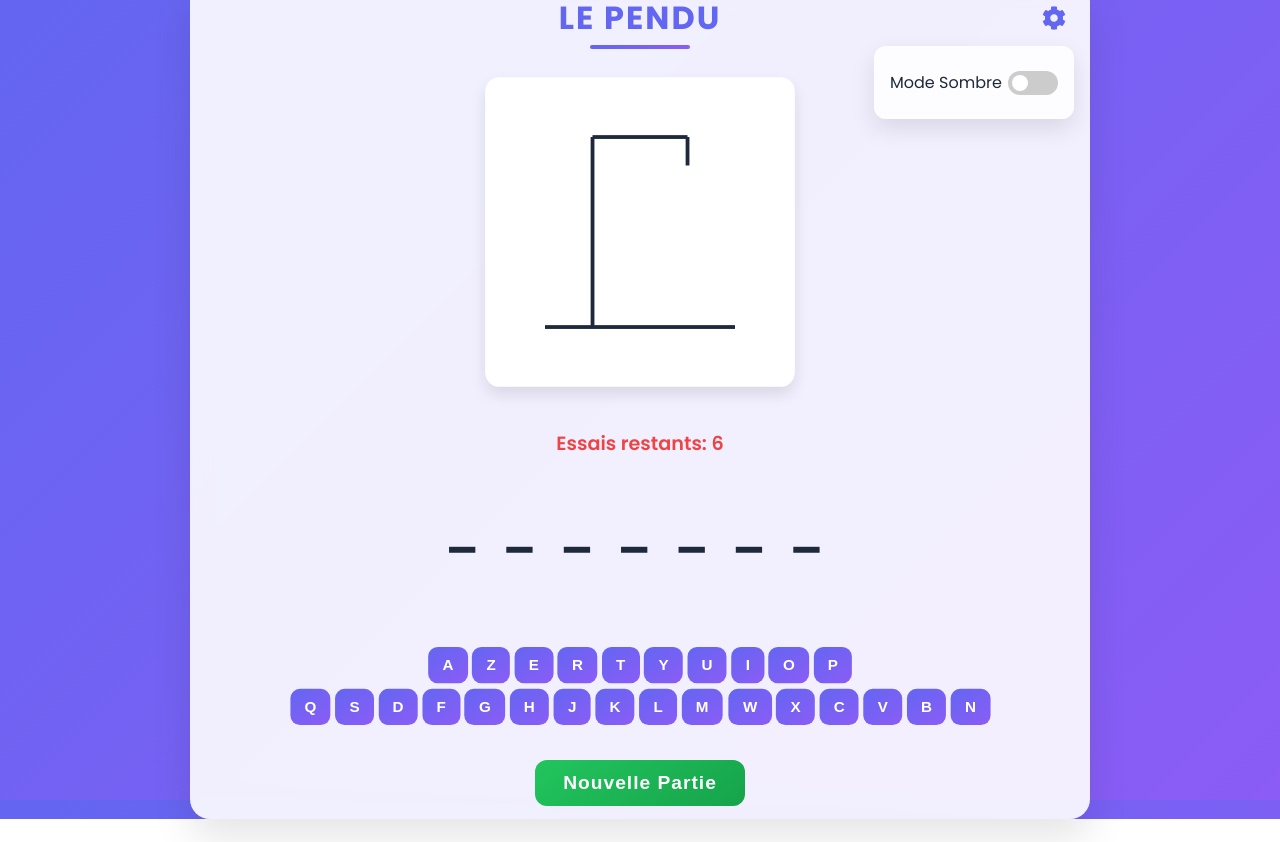
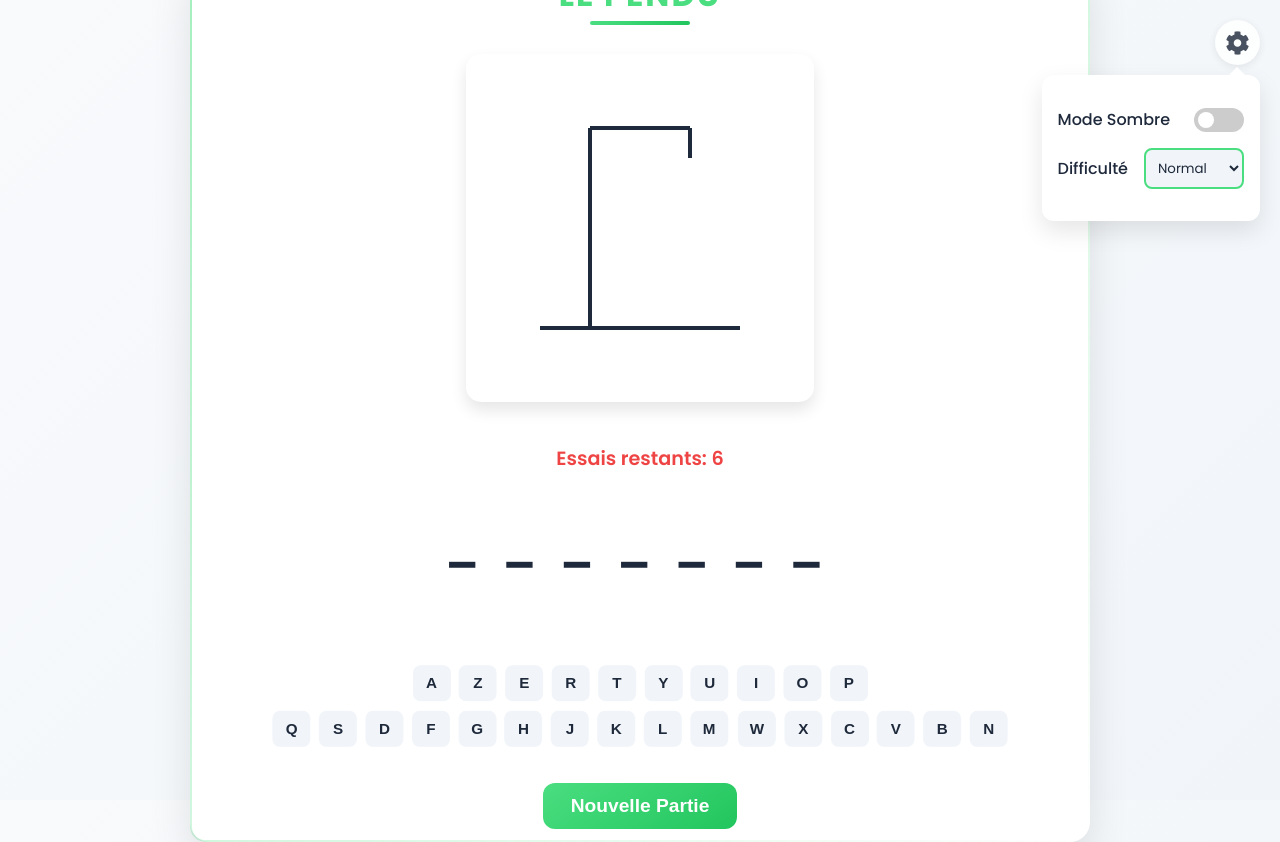
Before and after one commit to Rekiiel/Pendu, a plain HTML site: page index.html in a window 1280 px wide. Both pictures are taken after a click on the button "Paramètres". Before the commit the page ends 819 px from the top, so only its background shows below. Drawn offline with Linux system fonts and the light colour scheme.

Commit message:
Ajout de la difficulté et amélioration du design

```diff
--- a/index.html
+++ b/index.html
@@ -11,21 +11,29 @@
     <link rel="stylesheet" href="https://cdnjs.cloudflare.com/ajax/libs/font-awesome/5.15.3/css/all.min.css" />
 </head>
 <body>
-    <div class="container">
     <div class="settings-container">
         <button id="settings-btn" aria-label="Paramètres">
             <i class="fas fa-cog"></i>
         </button>
-            <div class="settings-menu hidden">
+        <div class="settings-menu" id="settings-menu" style="display: none;">
             <div class="settings-item">
-                    <span>Mode Sombre</span>
+                <label class="switch-label">Mode Sombre</label>
                 <label class="switch">
                     <input type="checkbox" id="darkmode-toggle">
                     <span class="slider round"></span>
                 </label>
             </div>
+            <div class="settings-item">
+                <label class="switch-label">Difficulté</label>
+                <select id="difficulty-select" class="difficulty-select">
+                    <option value="easy">Facile</option>
+                    <option value="normal" selected>Normal</option>
+                    <option value="hard">Difficile</option>
+                </select>
             </div>
         </div>
+    </div>
+    <div class="container">
         <h1>LE PENDU</h1>
         <div class="game-container">
             <div class="hangman-drawing">
--- a/script.js
+++ b/script.js
@@ -84,50 +84,79 @@ class HangmanGame {
         this.newGameBtn = document.getElementById('new-game-btn');
         this.keyboard = document.querySelectorAll('.keyboard button');
 
-        // Initialisation des éléments de paramètres
+        this.difficulty = localStorage.getItem('difficulty') || 'normal';
+        this.maxTries = this.getMaxTriesByDifficulty();
+
         this.initializeSettings();
 
-        this.maxAttempts = 6;
         this.setupEventListeners();
         this.startNewGame();
     }
 
+    getMaxTriesByDifficulty() {
+        switch(this.difficulty) {
+            case 'easy': return 8;
+            case 'hard': return 4;
+            default: return 6; // normal
+        }
+    }
+
     initializeSettings() {
-        this.settingsBtn = document.getElementById('settings-btn');
-        this.settingsMenu = document.querySelector('.settings-menu');
-        this.darkModeToggle = document.getElementById('darkmode-toggle');
+        // Dark mode initialization
+        const darkModeToggle = document.getElementById('darkmode-toggle');
+        const isDarkMode = localStorage.getItem('darkMode') === 'true';
+        document.documentElement.setAttribute('data-theme', isDarkMode ? 'dark' : 'light');
+        darkModeToggle.checked = isDarkMode;
 
-        if (this.settingsBtn) {
-            this.settingsBtn.addEventListener('click', (e) => {
-                e.stopPropagation();
-                this.settingsMenu.classList.toggle('hidden');
-            });
-        }
+        darkModeToggle.addEventListener('change', () => {
+            document.documentElement.setAttribute('data-theme', darkModeToggle.checked ? 'dark' : 'light');
+            localStorage.setItem('darkMode', darkModeToggle.checked);
+        });
 
+        // Difficulty initialization
+        const difficultySelect = document.getElementById('difficulty-select');
+        difficultySelect.value = this.difficulty;
+
+        difficultySelect.addEventListener('change', () => {
+            this.difficulty = difficultySelect.value;
+            localStorage.setItem('difficulty', this.difficulty);
+            this.maxTries = this.getMaxTriesByDifficulty();
+            this.resetGame();
+        });
+
+        // Settings menu toggle
+        const settingsBtn = document.getElementById('settings-btn');
+        const settingsMenu = document.getElementById('settings-menu');
+
+        settingsBtn.addEventListener('click', (e) => {
+            e.stopPropagation(); // Empêche la propagation du clic
+            const isHidden = settingsMenu.style.display === 'none';
+            settingsMenu.style.display = isHidden ? 'block' : 'none';
+        });
+
+        // Click outside to close settings
         document.addEventListener('click', (e) => {
-            if (this.settingsMenu && !this.settingsMenu.contains(e.target) && !this.settingsBtn.contains(e.target)) {
-                this.settingsMenu.classList.add('hidden');
+            if (!settingsMenu.contains(e.target) && !settingsBtn.contains(e.target)) {
+                settingsMenu.style.display = 'none';
             }
         });
+    }
 
-        if (this.darkModeToggle) {
-            this.darkModeToggle.addEventListener('change', () => {
-                if (this.darkModeToggle.checked) {
-                    document.documentElement.setAttribute('data-theme', 'dark');
-                    localStorage.setItem('theme', 'dark');
-                } else {
-                    document.documentElement.removeAttribute('data-theme');
-                    localStorage.setItem('theme', 'light');
-                }
-            });
+    resetGame() {
+        // Reset game state with new difficulty
+        this.remainingAttempts = this.maxTries;
+        this.gameOver = false;
+        this.guessedLetters = new Set();
+        this.word = words[Math.floor(Math.random() * words.length)];
+        this.updateDisplay();
+        this.clearCanvas();
+        this.drawGallows();
 
-            // Charger le thème sauvegardé
-            const savedTheme = localStorage.getItem('theme');
-            if (savedTheme === 'dark') {
-                this.darkModeToggle.checked = true;
-                document.documentElement.setAttribute('data-theme', 'dark');
-            }
-        }
+        // Reset keyboard
+        this.keyboard.forEach(button => {
+            button.disabled = false;
+            button.classList.remove('correct', 'wrong');
+        });
     }
 
     setupEventListeners() {
@@ -147,7 +176,7 @@ class HangmanGame {
     startNewGame() {
         this.word = words[Math.floor(Math.random() * words.length)];
         this.guessedLetters = new Set();
-        this.remainingAttempts = this.maxAttempts;
+        this.remainingAttempts = this.maxTries;
         this.gameOver = false;
 
         this.keyboard.forEach(button => {
@@ -192,7 +221,7 @@ class HangmanGame {
         } else {
             if (button) button.classList.add('wrong');
             this.remainingAttempts--;
-            this.drawHangman(this.maxAttempts - this.remainingAttempts);
+            this.drawHangman(this.maxTries - this.remainingAttempts);
         }
 
         if (button) button.disabled = true;
--- a/styles.css
+++ b/styles.css
@@ -1,17 +1,29 @@
 :root {
-    --primary-color: #6366f1;
-    --secondary-color: #8b5cf6;
+    --primary-color: #4ade80;
+    --secondary-color: #22c55e;
     --success-color: #22c55e;
     --error-color: #ef4444;
     --text-color: #1e293b;
-    --bg-color: #f8fafc;
-    --card-bg: rgba(255, 255, 255, 0.9);
+    --bg-color: #ffffff;
+    --card-bg: #ffffff;
+    --keyboard-bg: #f1f5f9;
+    --keyboard-text: #1e293b;
+    --keyboard-hover: #e2e8f0;
+    --gradient-start: #f8fafc;
+    --gradient-end: #f1f5f9;
+    --shadow-color: rgba(0, 0, 0, 0.1);
 }
 
 [data-theme="dark"] {
     --text-color: #f8fafc;
-    --bg-color: #1e293b;
-    --card-bg: rgba(30, 41, 59, 0.9);
+    --bg-color: #020617;
+    --card-bg: #1e293b;
+    --keyboard-bg: #334155;
+    --keyboard-text: #f8fafc;
+    --keyboard-hover: #475569;
+    --gradient-start: #020617;
+    --gradient-end: #0f172a;
+    --shadow-color: rgba(0, 0, 0, 0.3);
 }
 
 * {
@@ -22,7 +34,7 @@
 
 body {
     font-family: 'Poppins', sans-serif;
-    background: linear-gradient(135deg, #6366f1 0%, #8b5cf6 100%);
+    background: linear-gradient(135deg, var(--gradient-start) 0%, var(--gradient-end) 100%);
     height: 100vh;
     display: flex;
     justify-content: center;
@@ -38,7 +50,7 @@ body {
     background: var(--card-bg);
     padding: 0.8rem;
     border-radius: 20px;
-    box-shadow: 0 20px 40px rgba(0, 0, 0, 0.1);
+    box-shadow: 0 20px 40px var(--shadow-color);
     backdrop-filter: blur(10px);
     animation: fadeIn 0.5s ease-out;
 }
@@ -86,17 +98,42 @@ h1::after {
 }
 
 .hangman-drawing {
-    background: white;
-    padding: 0.8rem;
+    background: var(--card-bg);
+    padding: 1.5rem;
     border-radius: 15px;
-    box-shadow: 0 8px 16px rgba(0, 0, 0, 0.1);
-    margin: 0.5rem 0;
-    transform: scale(0.95);
+    box-shadow: 0 8px 16px var(--shadow-color);
+    margin: 1rem 0;
+    transition: all 0.3s ease;
+}
+
+.hangman-drawing canvas {
+    max-width: 100%;
+    height: auto;
+    stroke: var(--text-color);
+    stroke-width: 4;
+    stroke-linecap: round;
+    stroke-linejoin: round;
+    transition: all 0.3s ease;
 }
 
 .hangman-drawing:hover {
     transform: translateY(-5px);
-    box-shadow: 0 12px 24px rgba(0, 0, 0, 0.15);
+    box-shadow: 0 12px 24px var(--shadow-color);
+}
+
+.hangman-drawing::before {
+    content: '';
+    position: absolute;
+    inset: 0;
+    border-radius: 15px;
+    padding: 2px;
+    background: linear-gradient(135deg, var(--primary-color), transparent);
+    -webkit-mask: linear-gradient(#fff 0 0) content-box, linear-gradient(#fff 0 0);
+    mask: linear-gradient(#fff 0 0) content-box, linear-gradient(#fff 0 0);
+    -webkit-mask-composite: xor;
+    mask-composite: exclude;
+    pointer-events: none;
+    opacity: 0.5;
 }
 
 .word-container {
@@ -168,6 +205,33 @@ h1::after {
     transform: scale(0.95);
 }
 
+.keyboard button {
+    background: var(--keyboard-bg);
+    color: var(--keyboard-text);
+    border: none;
+    border-radius: 8px;
+    padding: 10px;
+    margin: 2px;
+    cursor: pointer;
+    transition: all 0.3s ease;
+    font-weight: 600;
+    min-width: 40px;
+}
+
+.keyboard button:hover:not(:disabled) {
+    background: linear-gradient(145deg, var(--primary-color), var(--secondary-color));
+    color: var(--bg-color);
+    transform: translateY(-2px);
+    box-shadow: 0 4px 12px var(--shadow-color);
+}
+
+.keyboard button:disabled {
+    background: var(--keyboard-bg);
+    opacity: 0.5;
+    cursor: not-allowed;
+    transform: none;
+}
+
 .keyboard-row {
     display: flex;
     justify-content: center;
@@ -221,17 +285,22 @@ button:disabled {
 }
 
 #new-game-btn {
+    background: linear-gradient(145deg, var(--primary-color), var(--secondary-color));
+    color: var(--bg-color);
+    border: none;
     padding: 12px 28px;
+    border-radius: 12px;
     font-size: 1.2em;
-    background: linear-gradient(145deg, var(--success-color), #16a34a);
-    border-radius: 12px;
+    cursor: pointer;
+    transition: all 0.3s ease;
     margin-top: 1.2rem;
-    letter-spacing: 1px;
+    font-weight: 600;
 }
 
 #new-game-btn:hover {
-    background: linear-gradient(145deg, #16a34a, #15803d);
-    transform: translateY(-3px) scale(1.02);
+    transform: translateY(-2px);
+    box-shadow: 0 6px 20px var(--shadow-color);
+    opacity: 0.95;
 }
 
 #essais-restants {
@@ -257,56 +326,105 @@ button:disabled {
 }
 
 .settings-container {
+    position: fixed;
+    top: 20px;
+    right: 20px;
+    z-index: 1000;
+}
+
+.settings-menu {
     position: absolute;
-    top: 1rem;
-    right: 1rem;
+    top: 100%;
+    right: 0;
+    background: var(--card-bg);
+    border-radius: 12px;
+    padding: 1rem;
+    box-shadow: 0 10px 25px var(--shadow-color);
+    min-width: 200px;
     z-index: 1000;
+    transition: all 0.3s ease;
+    margin-top: 10px;
+    backdrop-filter: blur(10px);
 }
 
 #settings-btn {
     background: transparent;
     border: none;
     font-size: 1.5em;
-    color: var(--primary-color);
+    color: var(--text-color);
     cursor: pointer;
     padding: 0.5rem;
-    transition: transform 0.3s ease;
-    z-index: 1001;
+    transition: all 0.3s ease;
+    opacity: 0.8;
+    width: 45px;
+    height: 45px;
+    border-radius: 50%;
+    display: flex;
+    align-items: center;
+    justify-content: center;
+    background: var(--card-bg);
+    box-shadow: 0 2px 10px var(--shadow-color);
 }
 
 #settings-btn:hover {
+    opacity: 1;
     transform: rotate(90deg);
+    box-shadow: 0 4px 15px var(--shadow-color);
 }
 
-.settings-menu {
+/* Flèche du menu */
+.settings-menu::before {
+    content: '';
     position: absolute;
-    top: calc(100% + 5px);
-    right: 0;
-    background: var(--card-bg);
-    border-radius: 12px;
-    padding: 1rem;
-    box-shadow: 0 10px 25px rgba(0, 0, 0, 0.1);
-    min-width: 200px;
-    z-index: 1000;
-    transition: all 0.3s ease;
-    opacity: 1;
-    visibility: visible;
-    transform: translateY(0);
-}
-
-.settings-menu.hidden {
-    opacity: 0;
-    visibility: hidden;
-    transform: translateY(-10px);
-    pointer-events: none;
+    top: -8px;
+    right: 15px;
+    width: 0;
+    height: 0;
+    border-left: 8px solid transparent;
+    border-right: 8px solid transparent;
+    border-bottom: 8px solid var(--card-bg);
 }
 
 .settings-item {
     display: flex;
     justify-content: space-between;
     align-items: center;
-    padding: 0.5rem 0;
+    margin: 1rem 0;
+    gap: 1rem;
+}
+
+.switch-label {
     color: var(--text-color);
+    font-weight: 500;
+}
+
+.difficulty-select {
+    background: var(--keyboard-bg);
+    color: var(--text-color);
+    border: 2px solid var(--primary-color);
+    border-radius: 8px;
+    padding: 8px;
+    font-family: 'Poppins', sans-serif;
+    cursor: pointer;
+    transition: all 0.3s ease;
+    outline: none;
+    min-width: 100px;
+}
+
+.difficulty-select:hover {
+    border-color: var(--secondary-color);
+    box-shadow: 0 2px 8px var(--shadow-color);
+}
+
+.difficulty-select:focus {
+    border-color: var(--secondary-color);
+    box-shadow: 0 0 0 2px var(--primary-color);
+}
+
+.difficulty-select option {
+    background: var(--card-bg);
+    color: var(--text-color);
+    padding: 8px;
 }
 
 /* Switch toggle */
```
Lines whose indentation alone changed are shown as unchanged.
